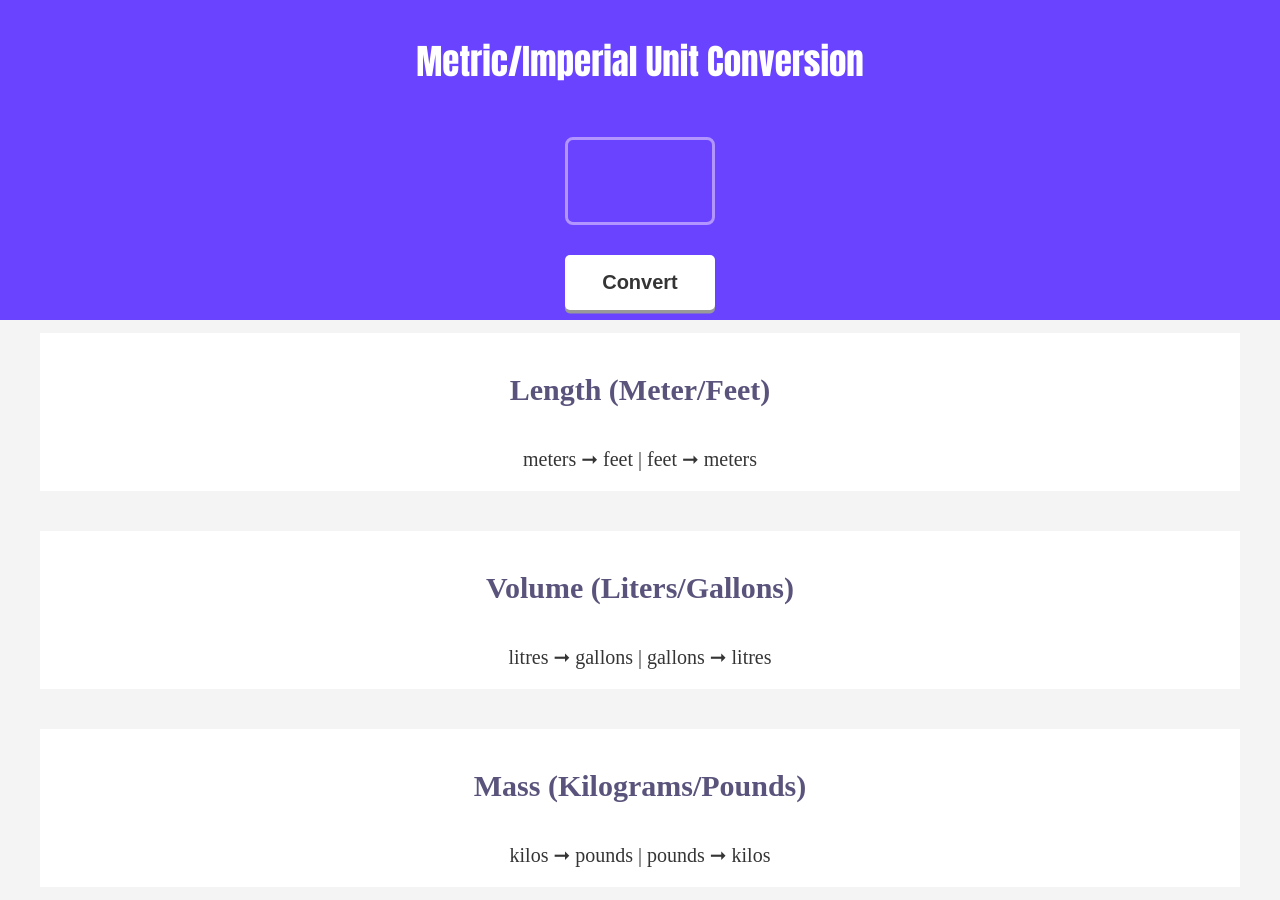
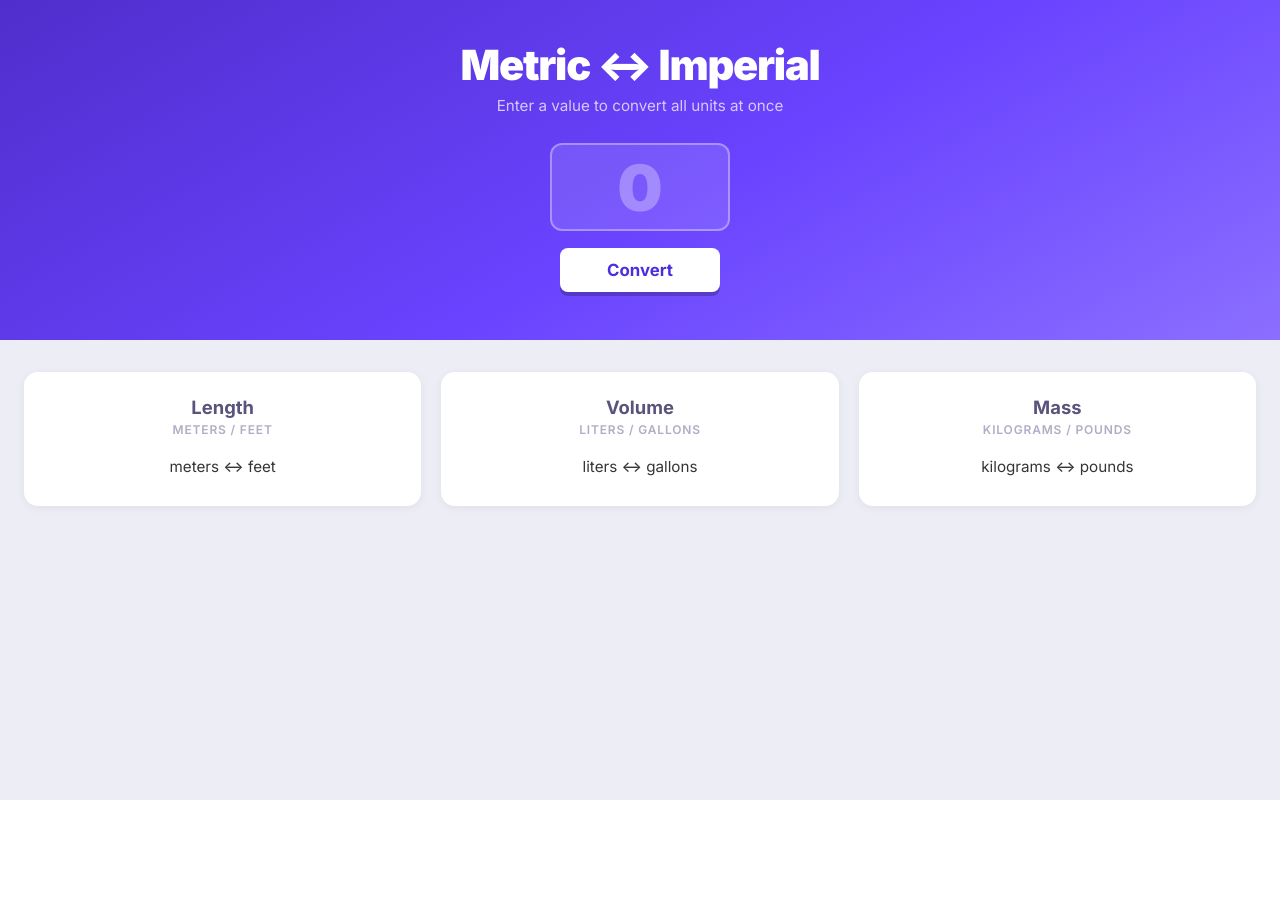
Before and after one commit to noobCode/Unit-Converter, a website built with Vite: page index.html in a window 1280 px wide. After the commit the page ends 800 px from the top, so only its background shows below. Built offline with nearby package versions, Linux system fonts and the light colour scheme.

Commit message:
Up to date

```diff
--- a/index.css
+++ b/index.css
@@ -1,106 +1,150 @@
-body {
+*, *::before, *::after {
+    box-sizing: border-box;
     margin: 0;
+    padding: 0;
 }
 
-/* blue banner #6943FF
-grey background #F4F4F4
-white boxes #FFFFFF
-number border #B295FF
-text color(blueish-upper) #5A537B
-text color(darker-lower) #353535
-*/
+body {
+    font-family: 'Inter', -apple-system, BlinkMacSystemFont, 'Segoe UI', sans-serif;
+    min-height: 100vh;
+    display: flex;
+    flex-direction: column;
+}
 
-#upper-blue{
-    background-color: #6943FF;
-    height: 40vh;
+/* ── Header ── */
+
+#upper-blue {
+    background: linear-gradient(150deg, #4f2ecc 0%, #6943FF 55%, #8b6fff 100%);
+    padding: 2.5rem 1.5rem 3rem;
     display: flex;
     flex-direction: column;
     align-items: center;
-    color: #FFFFFF;
-
-    font-family: Impact, Haettenschweiler, 'Arial Narrow Bold', sans-serif;
+    color: #fff;
+    text-align: center;
 }
 
 #title-text {
-    margin-top: 35px;
-    font-size: 35px;
+    font-size: clamp(1.8rem, 5vw, 2.6rem);
     font-weight: 900;
+    letter-spacing: -0.03em;
+    margin-bottom: 0.4rem;
+}
+
+#subtitle {
+    font-size: 0.95rem;
+    opacity: 0.72;
+    margin-bottom: 1.75rem;
+    font-weight: 400;
 }
 
 #upper-box {
     display: flex;
     flex-direction: column;
     align-items: center;
-
-    margin-top: 20px;
+    gap: 1.1rem;
 }
 
 #input-number {
-    background-color: #6943FF;
-    color: #FFFFFF;
-    font-size: 70px;
+    background: rgba(255, 255, 255, 0.12);
+    color: #fff;
+    font-size: 4rem;
     font-weight: 900;
+    font-family: inherit;
+    text-align: center;
+    width: 180px;
+    padding: 0.2rem 0.5rem;
+    border: 2px solid rgba(255, 255, 255, 0.35);
+    border-radius: 12px;
+    outline: none;
+    -moz-appearance: textfield;
+    -webkit-appearance: none;
+    appearance: none;
+    transition: border-color 0.2s;
+}
 
-    text-align: center;
+#input-number::-webkit-outer-spin-button,
+#input-number::-webkit-inner-spin-button {
+    -webkit-appearance: none;
+    margin: 0;
+}
 
-    width: 140px;
+#input-number::placeholder {
+    color: rgba(255, 255, 255, 0.3);
+}
 
-    border: 3px solid #B295FF;
-    border-radius: 8px;
-
-    -moz-appearance: textfield;
- }
+#input-number:focus {
+    border-color: rgba(255, 255, 255, 0.85);
+}
 
 #convert-btn {
-    background-color: #FFFFFF;
-    color: #353535;
-    padding: 10px 15px 10px 15px;
-    width: 150px;
-    height: 55px;
-
+    background: #fff;
+    color: #4a2fe0;
+    width: 160px;
+    padding: 0.75rem 0;
     border: none;
-    border-radius: 5px;
-
-    font-size: 20px;
-    font-weight: 600;
-
-    margin-top: 30px;
+    border-radius: 8px;
+    font-size: 1.05rem;
+    font-weight: 700;
+    font-family: inherit;
+    cursor: pointer;
+    box-shadow: 0 4px 0 rgba(0, 0, 0, 0.22);
+    transition: background 0.15s, transform 0.1s, box-shadow 0.1s;
 }
 
-button {
-    box-shadow: 0 3.5px #999;
+#convert-btn:hover {
+    background: #ede8ff;
 }
 
-button:active {
-    box-shadow: 0 1px #666;
-    transform: translateY(2px);
+#convert-btn:active {
+    box-shadow: 0 1px 0 rgba(0, 0, 0, 0.22);
+    transform: translateY(3px);
 }
 
-#lower-grey{
-   background-color: #F4F4F4;
-   display: flex;
-   flex-direction: column;
-   justify-content: center;
-   height: 65vh;
+/* ── Output cards ── */
 
-   padding-top: 30px;
-   padding-bottom: 30px;
+#lower-grey {
+    flex: 1;
+    background: #ededf5;
+    display: grid;
+    grid-template-columns: repeat(auto-fit, minmax(220px, 1fr));
+    gap: 1.25rem;
+    padding: 2rem 1.5rem;
+    align-content: start;
 }
 
-.output{
-    background-color: #FFFFFF;
+.output {
+    background: #fff;
+    border-radius: 14px;
+    padding: 1.5rem 1.75rem;
+    box-shadow: 0 2px 10px rgba(0, 0, 0, 0.06);
     text-align: center;
-    margin: 20px 40px;
+    transition: box-shadow 0.2s, transform 0.2s;
 }
 
-.output h4 {
-
-    font-size: 30px;
-    color: #5A537B;
+.output:hover {
+    box-shadow: 0 6px 22px rgba(105, 67, 255, 0.14);
+    transform: translateY(-2px);
 }
 
-.output p {
+.output-title {
+    font-size: 1.15rem;
+    font-weight: 700;
+    color: #5a537b;
+    margin-bottom: 0.25rem;
+}
 
-    font-size: 20px;
+.unit-label {
+    font-size: 0.75rem;
+    color: #b0adc5;
+    font-weight: 600;
+    text-transform: uppercase;
+    letter-spacing: 0.07em;
+    margin-bottom: 1rem;
+}
+
+.result {
+    font-size: 0.95rem;
     color: #353535;
+    font-weight: 500;
+    line-height: 1.9;
 }
--- a/index.html
+++ b/index.html
@@ -1,32 +1,44 @@
 <!DOCTYPE html>
-<html>
+<html lang="en">
     <head>
+        <meta charset="UTF-8">
+        <meta name="viewport" content="width=device-width, initial-scale=1.0">
+        <meta name="description" content="Instantly convert between metric and imperial units — length (meters/feet), volume (liters/gallons), and mass (kilograms/pounds).">
+        <title>Metric ↔ Imperial Unit Converter</title>
+        <link rel="preconnect" href="https://fonts.googleapis.com">
+        <link rel="preconnect" href="https://fonts.gstatic.com" crossorigin>
+        <link rel="stylesheet" href="https://fonts.googleapis.com/css2?family=Inter:wght@400;600;700;900&display=swap">
         <link rel="stylesheet" href="index.css">
     </head>
     <body>
 
-        <div id="upper-blue">
-            <h2 id="title-text">Metric/Imperial Unit Conversion</h1>
+        <header id="upper-blue">
+            <h1 id="title-text">Metric ↔ Imperial</h1>
+            <p id="subtitle">Enter a value to convert all units at once</p>
             <div id="upper-box">
-                <input type="number" id="input-number">
+                <input type="number" id="input-number" placeholder="0" aria-label="Value to convert">
                 <button id="convert-btn">Convert</button>
             </div>
-        </div>
+        </header>
 
-        <div id="lower-grey">
+        <main id="lower-grey">
             <div class="output">
-                    <h4>Length (Meter/Feet)</h4>
-                    <p id="length" >meters ➞ feet | feet ➞ meters</p>
+                <h2 class="output-title">Length</h2>
+                <p class="unit-label">Meters / Feet</p>
+                <p id="length" class="result">meters ↔ feet</p>
             </div>
             <div class="output">
-                    <h4>Volume (Liters/Gallons)</h4>
-                    <p id="volume" >litres ➞ gallons | gallons ➞ litres</p>
+                <h2 class="output-title">Volume</h2>
+                <p class="unit-label">Liters / Gallons</p>
+                <p id="volume" class="result">liters ↔ gallons</p>
             </div>
             <div class="output">
-                    <h4>Mass (Kilograms/Pounds)</h4>
-                    <p id="mass" >kilos ➞ pounds | pounds ➞ kilos</p>
+                <h2 class="output-title">Mass</h2>
+                <p class="unit-label">Kilograms / Pounds</p>
+                <p id="mass" class="result">kilograms ↔ pounds</p>
             </div>
-        </div>
-        <script src="index.js"></script>
+        </main>
+
+        <script src="index.js" defer></script>
     </body>
 </html>
--- a/index.js
+++ b/index.js
@@ -1,36 +1,35 @@
 /*
-1 meter = 3.281 feet
-1 liter = 0.264 gallon
-1 kilogram = 2.204 pound
+1 meter  = 3.281 feet
+1 liter  = 0.264 gallon
+1 kilogram = 2.204 pounds
 */
 
 const numberInput = document.getElementById("input-number")
-const lengthPTag = document.getElementById("length")
-const volumePTag = document.getElementById("volume")
-const massPTag = document.getElementById("mass")
+const lengthPTag  = document.getElementById("length")
+const volumePTag  = document.getElementById("volume")
+const massPTag    = document.getElementById("mass")
+const convertBtn  = document.getElementById("convert-btn")
 
-const convertBtn = document.getElementById("convert-btn")
+convertBtn.addEventListener("click", function () {
+    const val = parseFloat(numberInput.value)
 
-convertBtn.addEventListener("click", function(){
-    console.log("click")
-    let valToConvert = numberInput.value
+    if (isNaN(val)) {
+        lengthPTag.textContent = "Please enter a number above."
+        volumePTag.textContent = "Please enter a number above."
+        massPTag.textContent   = "Please enter a number above."
+        return
+    }
 
-    /*
-    1 meter = 3.281 feet
-    1 liter = 0.264 gallon
-    1 kilogram = 2.204 pound
-    */
+    const mToFt   = (val * 3.281).toFixed(3)
+    const ftToM   = (val / 3.281).toFixed(3)
 
-    let lengthConversionToImp = (valToConvert*3.281).toFixed(3)
-    let volumeConversionToImp = (valToConvert*0.264).toFixed(3)
-    let massConversionToImp = (valToConvert*2.204).toFixed(3)
+    const lToGal  = (val * 0.264).toFixed(3)
+    const galToL  = (val / 0.264).toFixed(3)
 
-    let lengthConversionToMet = (valToConvert/3.281).toFixed(3)
-    let volumeConversionToMet = (valToConvert/0.264).toFixed(3)
-    let massConversionToMet = (valToConvert/2.204) .toFixed(3)
+    const kgToLbs = (val * 2.204).toFixed(3)
+    const lbsToKg = (val / 2.204).toFixed(3)
 
-    lengthPTag.textContent = `${valToConvert} meters = ${lengthConversionToImp} feet | ${valToConvert} feet = ${lengthConversionToMet} meters`
-    volumePTag.textContent = `${valToConvert} liters = ${volumeConversionToImp} gallons | ${valToConvert} gallons = ${volumeConversionToMet} litres`
-    massPTag.textContent = `${valToConvert} kilos = ${massConversionToImp} pounds | ${valToConvert} kilos = ${massConversionToMet} pounds`
-
+    lengthPTag.textContent = `${val} meters = ${mToFt} feet  |  ${val} feet = ${ftToM} meters`
+    volumePTag.textContent = `${val} liters = ${lToGal} gallons  |  ${val} gallons = ${galToL} liters`
+    massPTag.textContent   = `${val} kg = ${kgToLbs} lbs  |  ${val} lbs = ${lbsToKg} kg`
 })
```
Lines whose indentation alone changed are shown as unchanged.
